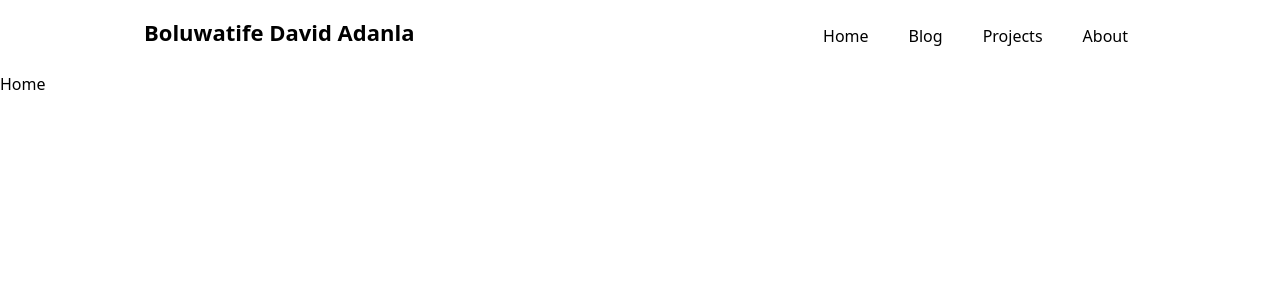
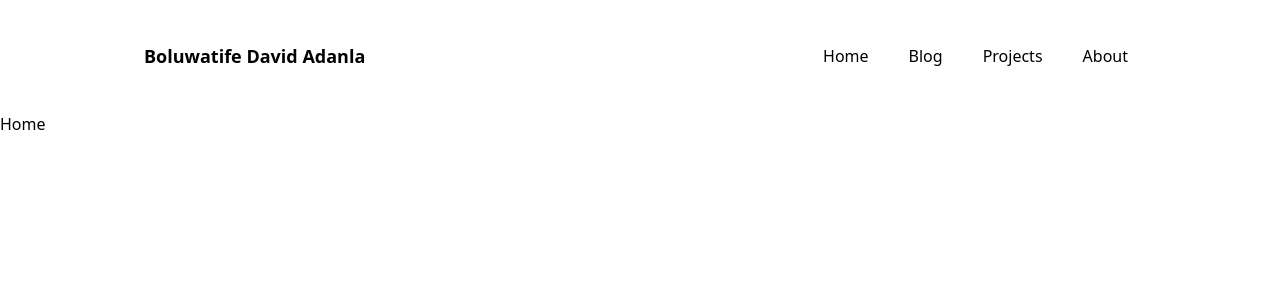
Before and after one commit to BOLUWATIFE-DAVID-ADANLA/boluwatifes-portfolio-app, a React (Vite) app: page / in a window 1280 px wide. Shown: the top 300 px of the page. Built offline with nearby package versions, Linux system fonts and the light colour scheme.

Commit message:
small update

```diff
--- a/src/components/navbar.jsx
+++ b/src/components/navbar.jsx
@@ -7,8 +7,8 @@ const Navbar = () => {
   const [isOpen, setIsOpen] = useState(false);
   return (
     <nav>
-      <div className=" flex justify-between px-[16px] md:max-w-2xl xl:max-w-5xl mx-auto py-4">
-        <div className="   md:text-[22px] font-serif font-semibold">
+      <div className=" flex justify-between px-[16px] my-[20px] items-center md:max-w-2xl xl:max-w-5xl mx-auto py-4">
+        <div className="  text-[16px] md:text-[18px] font-serif font-semibold">
           {appText.author}
         </div>
 
```
